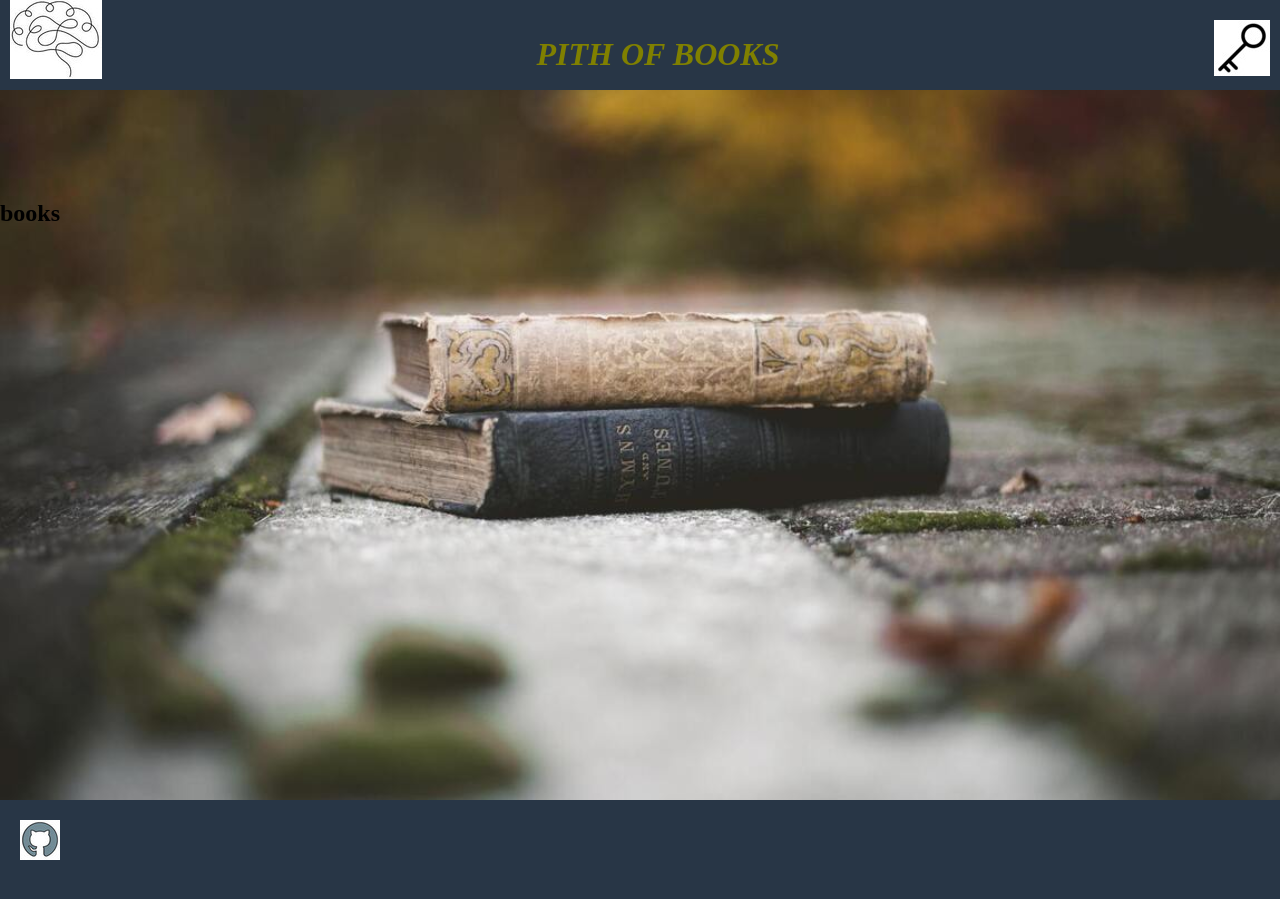
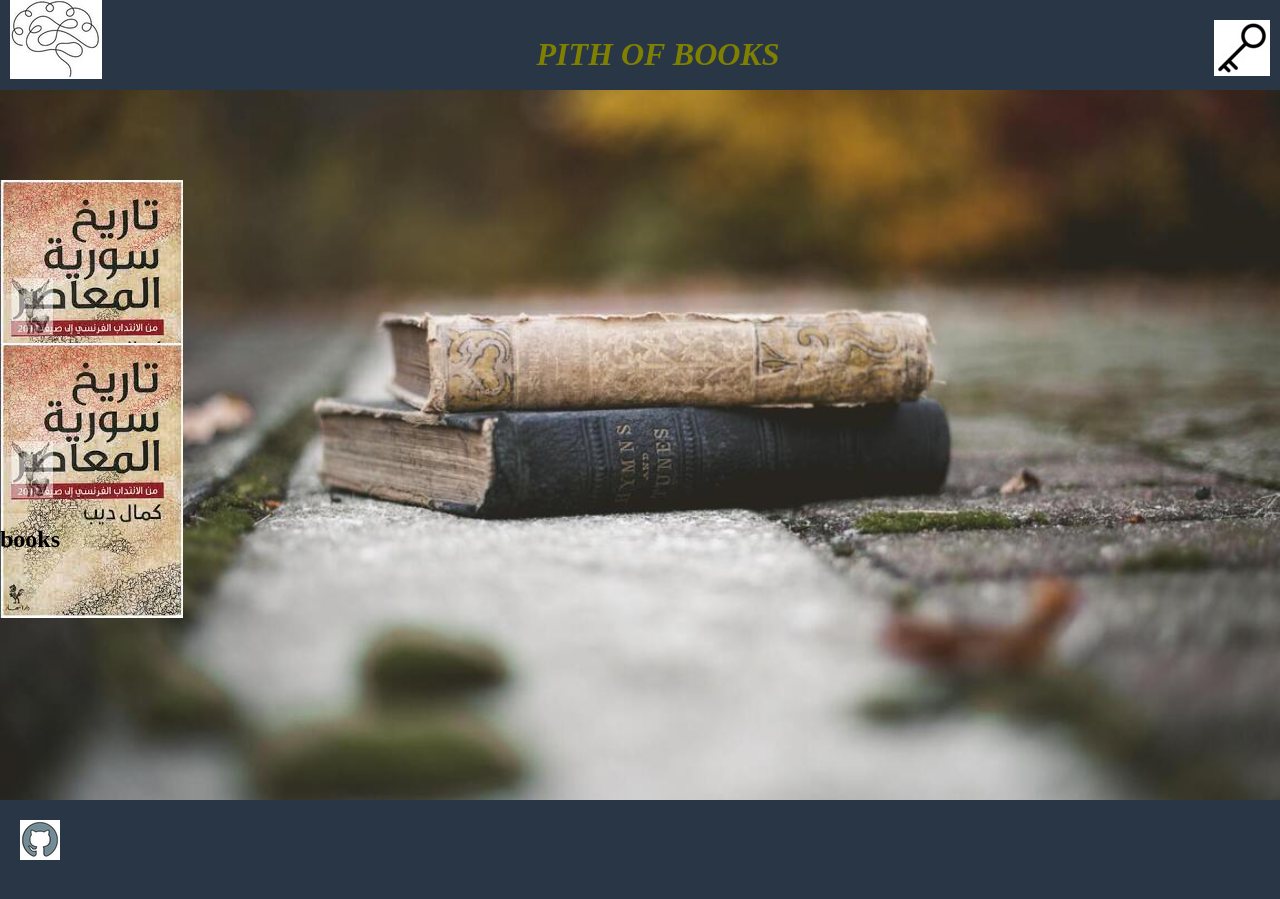
Before and after one commit to librojava/pith_of_books, a Jekyll site: the page built from science_books.html, in a window 1280 px wide. Built offline with Jekyll 4.4.1, drawn with Linux system fonts in a browser that asks for light colours.

Commit message:
Update science_books.html

```diff
--- a/science_books.html
+++ b/science_books.html
@@ -3,7 +3,7 @@
 ---
 
 <div class = "articles">
-  {% for article in site.categories.latest_articles %}
+  {% for article in site.categories.historical %}
   <div class = "article-node">
     <a href = "{{site.baseurl}}{{article.url}}">
       <img src= "{{site.baseurl}}{{article.img}}">
```
